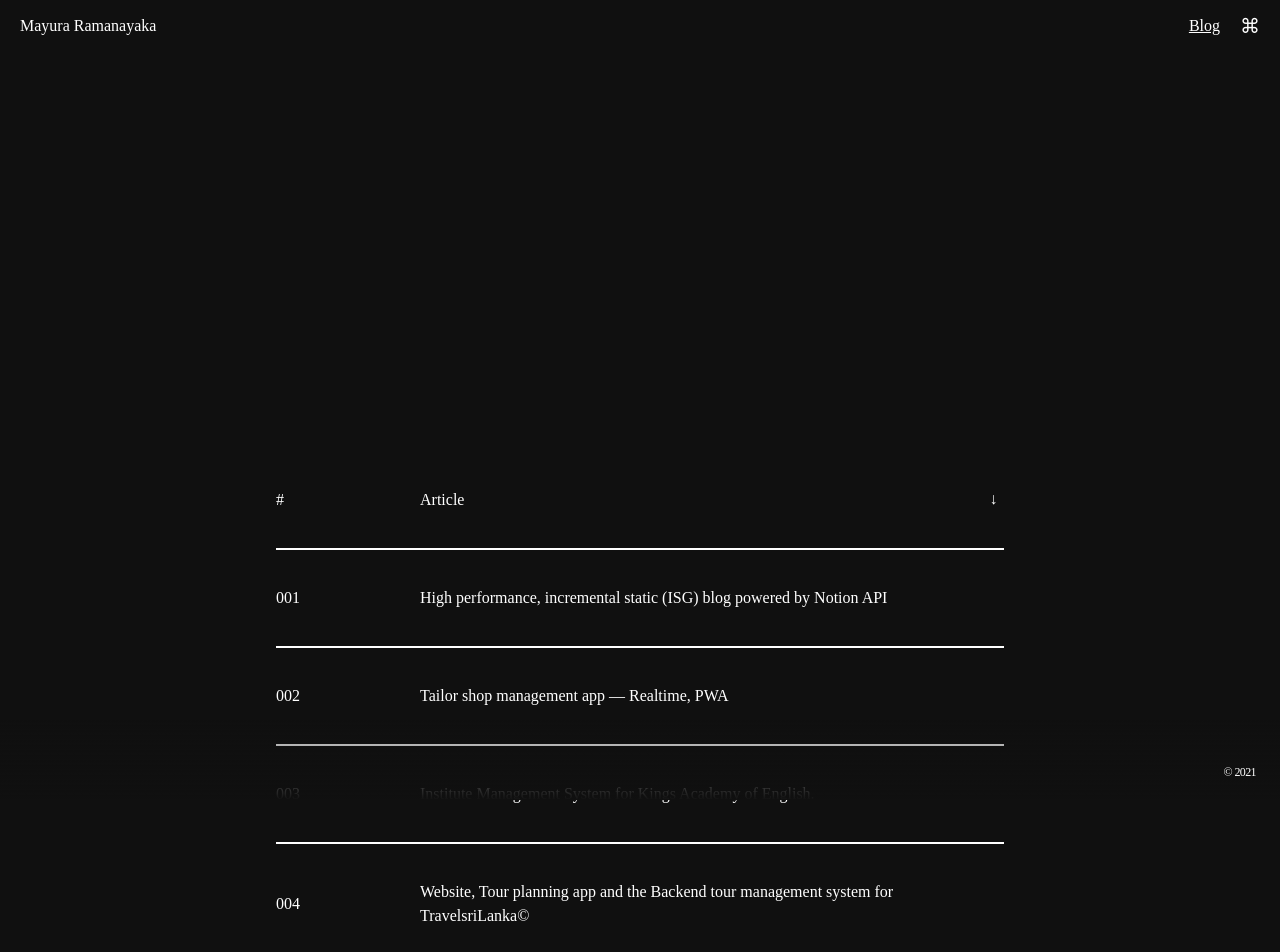
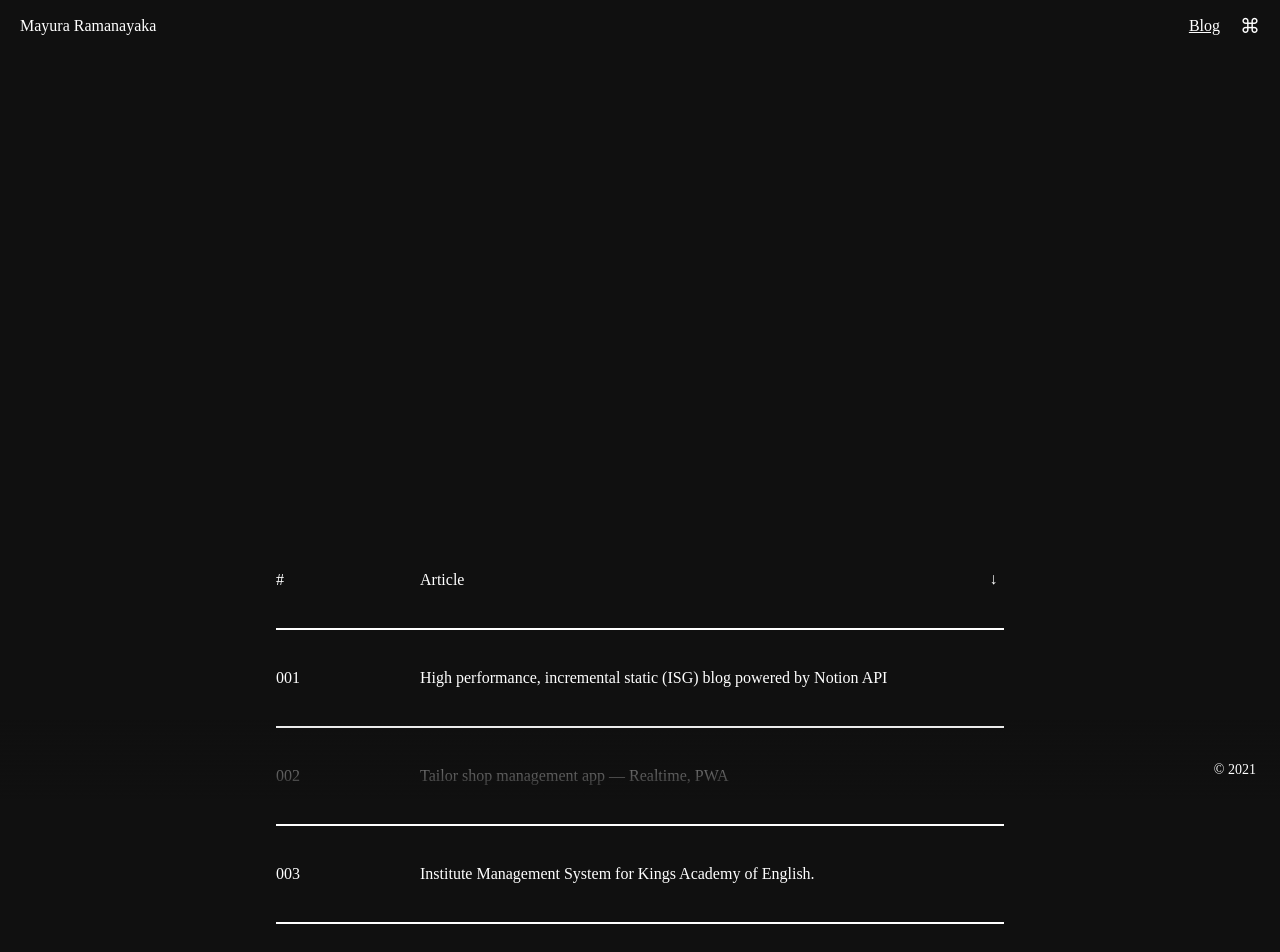
Before and after one commit to mrxnn/experimental, a Next.js app: page / in a window 1280 px wide. Shown: the top 952 px of the page. Built offline with nearby package versions, Linux system fonts and the light colour scheme.

Commit message:
Organize

```diff
--- a/components/Articles.tsx
+++ b/components/Articles.tsx
@@ -3,7 +3,7 @@ import { zeroPad } from "../lib/numbers";
 
 export default function Articles() {
   return (
-    <div className="flex flex-col mt-[50vh]">
+    <div className="flex flex-col mt-[60vh]">
       <ArticleHeader />
       {projects.map(({ description }, index) => (
         <Article description={description} index={zeroPad(++index, 3)} />
--- a/components/Layout.tsx
+++ b/components/Layout.tsx
@@ -1,18 +1,20 @@
 import Head from "next/head";
+import Navbar from "./Navbar";
 
 export default function Layout({ children }) {
   return (
-    <>
+    <div className="dark:bg-black dark:text-white 2xl:text-lg">
       <Head>
         <title>Mayura Ramanayaka &mdash; (Index)</title>
       </Head>
+      <Navbar />
       <div className="max-w-3xl mx-auto px-5">{children}</div>
       <div className="fixed bottom-0 left-0 right-0 h-20 bg-gradient-to-b from-transparent to-white dark:to-black">
         &nbsp;
       </div>
-      <p className="fixed right-0 bottom-0 py-5 px-6 text-xs tracking-tighter opacity-0 md:opacity-100">
+      <p className="fixed right-0 bottom-0 py-5 px-6 text-sm opacity-0 md:opacity-100">
         &copy; 2021
       </p>
-    </>
+    </div>
   );
 }
--- a/pages/_app.tsx
+++ b/pages/_app.tsx
@@ -1,11 +1,7 @@
 import "../styles/globals.css";
 
 function MyApp({ Component, pageProps }) {
-  return (
-    <div className="dark:bg-black dark:text-white">
-      <Component {...pageProps} />
-    </div>
-  );
+  return <Component {...pageProps} />;
 }
 
 export default MyApp;
--- a/pages/index.tsx
+++ b/pages/index.tsx
@@ -1,14 +1,10 @@
-import Navbar from "../components/Navbar";
 import Layout from "../components/Layout";
 import Articles from "../components/Articles";
 
 export default function Home() {
   return (
-    <>
-      <Navbar />
-      <Layout>
-        <Articles />
-      </Layout>
-    </>
+    <Layout>
+      <Articles />
+    </Layout>
   );
 }
```
